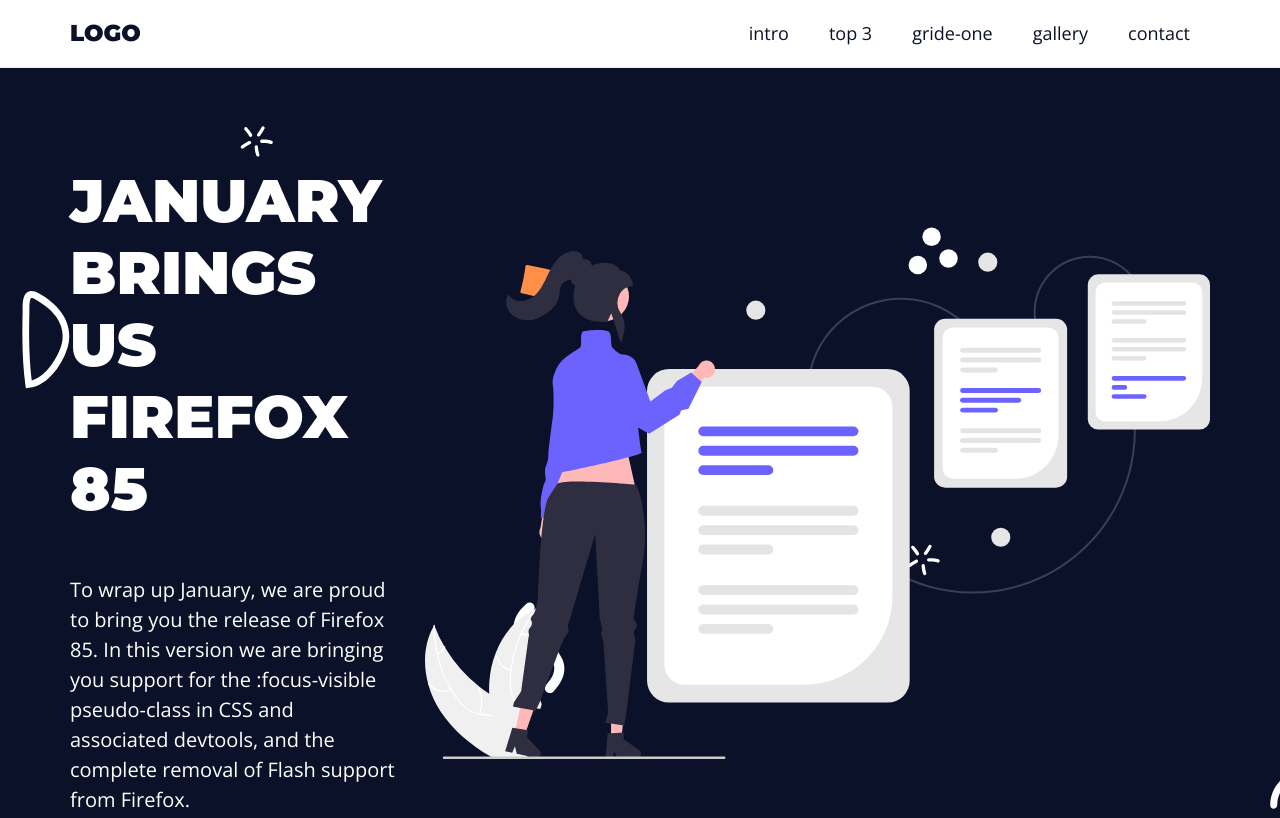
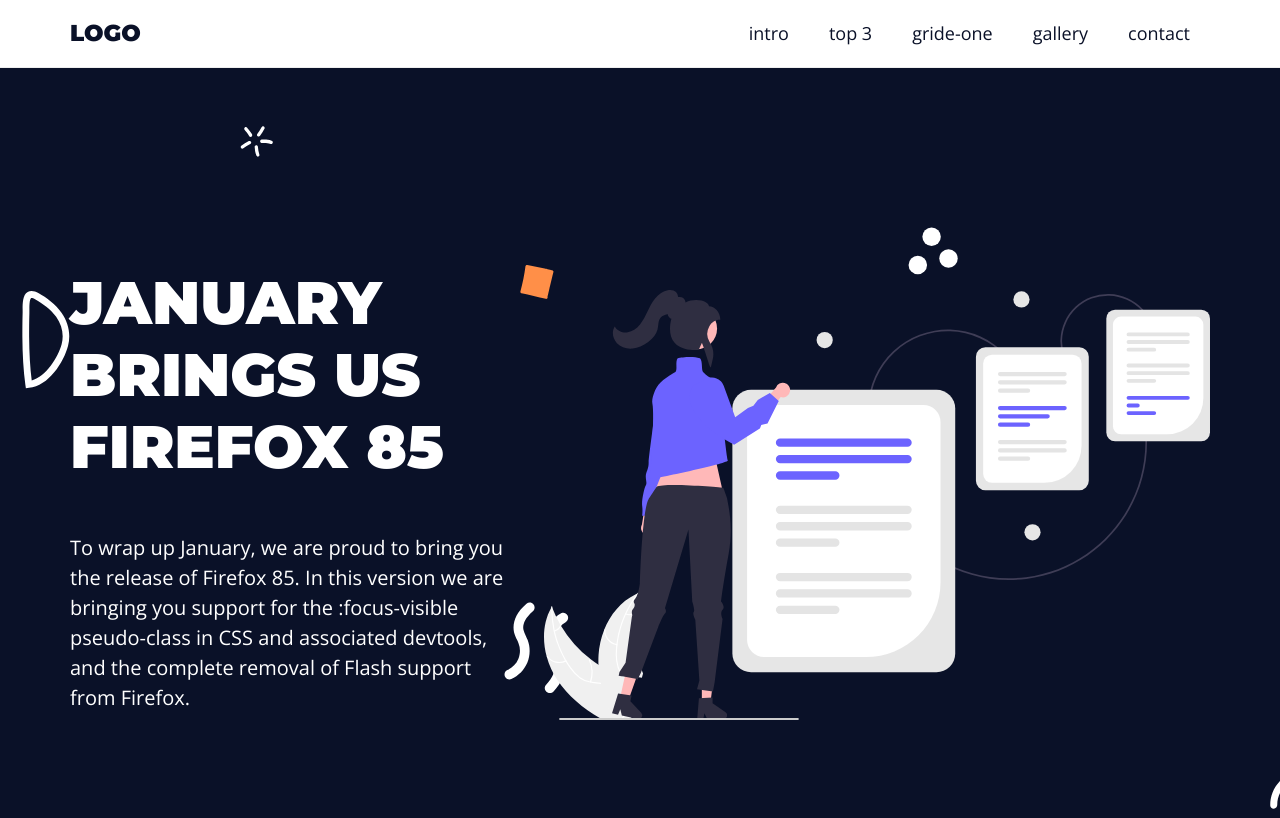
Before and after one commit to NiccMaia/ProjetoLandingPage, a plain HTML site: page index.html in a window 1280 px wide. Shown: the top 818 px of the page. Drawn offline with nearby package versions, Linux system fonts and the light colour scheme.

Commit message:
ajeitando svg

```diff
--- a/index.html
+++ b/index.html
@@ -47,7 +47,7 @@
             Flash support from Firefox.</p>
         </div>
         <div class="intro-img">
-          <img src="assets/img/javascript-not-optimized.svg" alt="Logo de HTML, CSS e JS.">
+          <img src="assets/img/javascript.svg" alt="Logo de HTML, CSS e JS.">
         </div>
       </div>
     </section>
```
Also changed, not shown: assets/img/javascript-not-optimized.svg (deleted), assets/img/javascript.svg (added).
